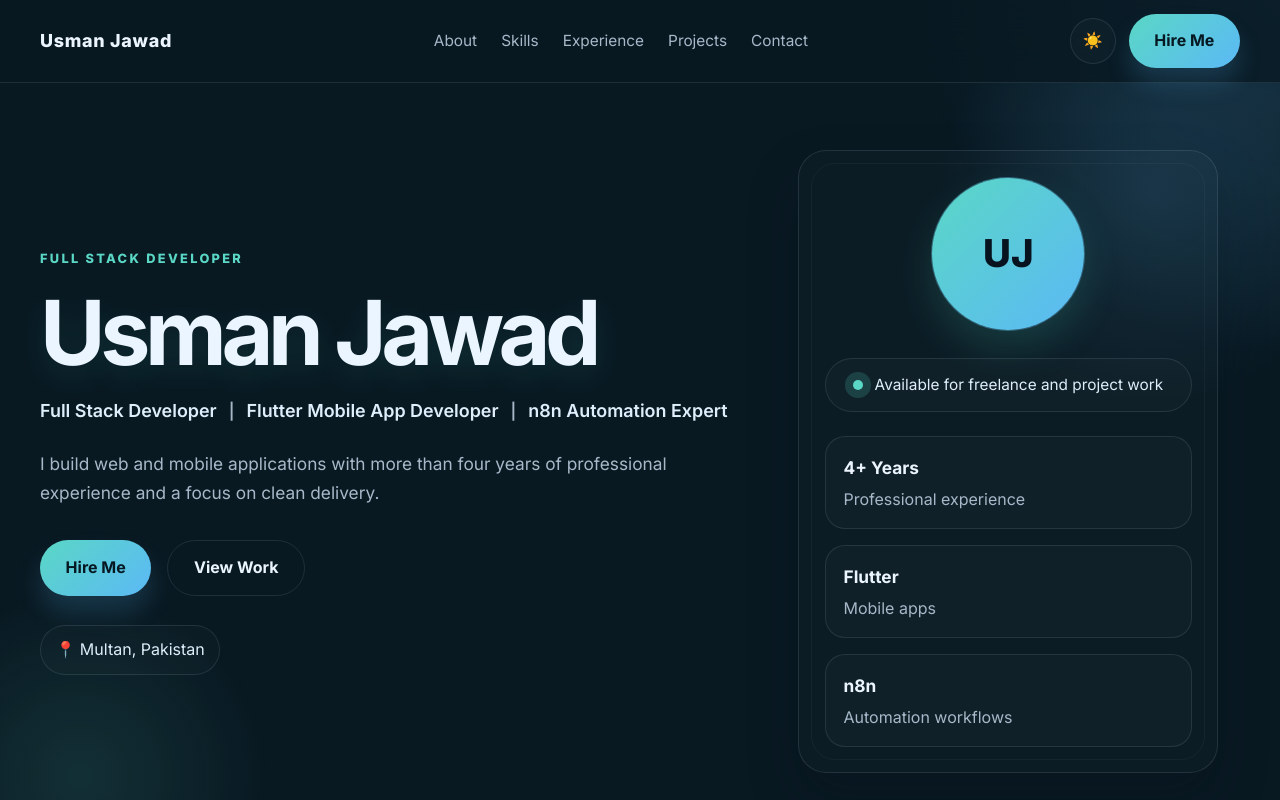
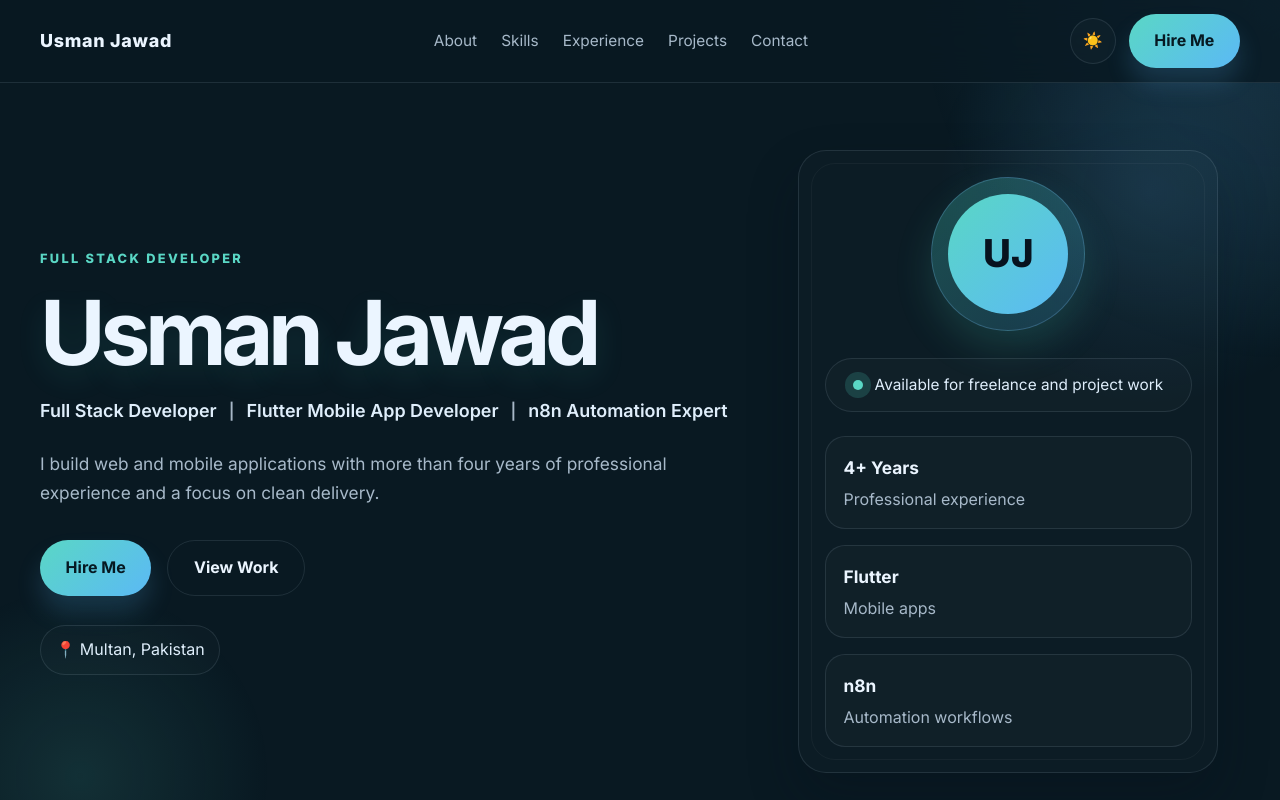
Before and after one commit to niaziniaz024-wq/portfolio, a plain HTML site: page index.html in a window 1280 px wide. Shown: the top 800 px of the page. Drawn offline with Linux system fonts and the light colour scheme.

Commit message:
Revert profile image change

```diff
--- a/index.html
+++ b/index.html
@@ -65,13 +65,7 @@
               <div class="profile-card">
                 <div class="avatar-block">
                   <div class="avatar-ring">
-                    <img
-                      class="profile-portrait"
-                      src="assets/profile.jpg"
-                      alt="Usman Jawad portrait"
-                      onerror="this.style.display='none'; this.parentElement.querySelector('.avatar-fallback').style.display='grid';"
-                    />
-                    <div class="avatar-fallback" aria-label="Usman Jawad initials">UJ</div>
+                    <div class="avatar-circle">UJ</div>
                   </div>
                 </div>
                 <div class="status-panel">
--- a/styles.css
+++ b/styles.css
@@ -342,7 +342,6 @@ body.light-mode .profile-card {
 }
 
 .avatar-ring {
-  position: relative;
   width: 154px;
   height: 154px;
   display: grid;
@@ -351,21 +350,14 @@ body.light-mode .profile-card {
   background: linear-gradient(135deg, rgba(72, 215, 194, 0.28), rgba(78, 186, 244, 0.18));
   border: 1px solid rgba(116, 185, 235, 0.28);
   box-shadow: 0 18px 38px rgba(72, 215, 194, 0.16);
-  overflow: hidden;
 }
 
-.profile-portrait {
-  width: 100%;
-  height: 100%;
-  object-fit: cover;
-  display: block;
-}
-
-.avatar-fallback {
-  position: absolute;
-  inset: 0;
-  display: none;
+.avatar-circle {
+  width: 120px;
+  height: 120px;
+  display: grid;
   place-items: center;
+  border-radius: 50%;
   background: linear-gradient(135deg, var(--accent), var(--accent-strong));
   color: #07131f;
   font-size: 2.4rem;
```
